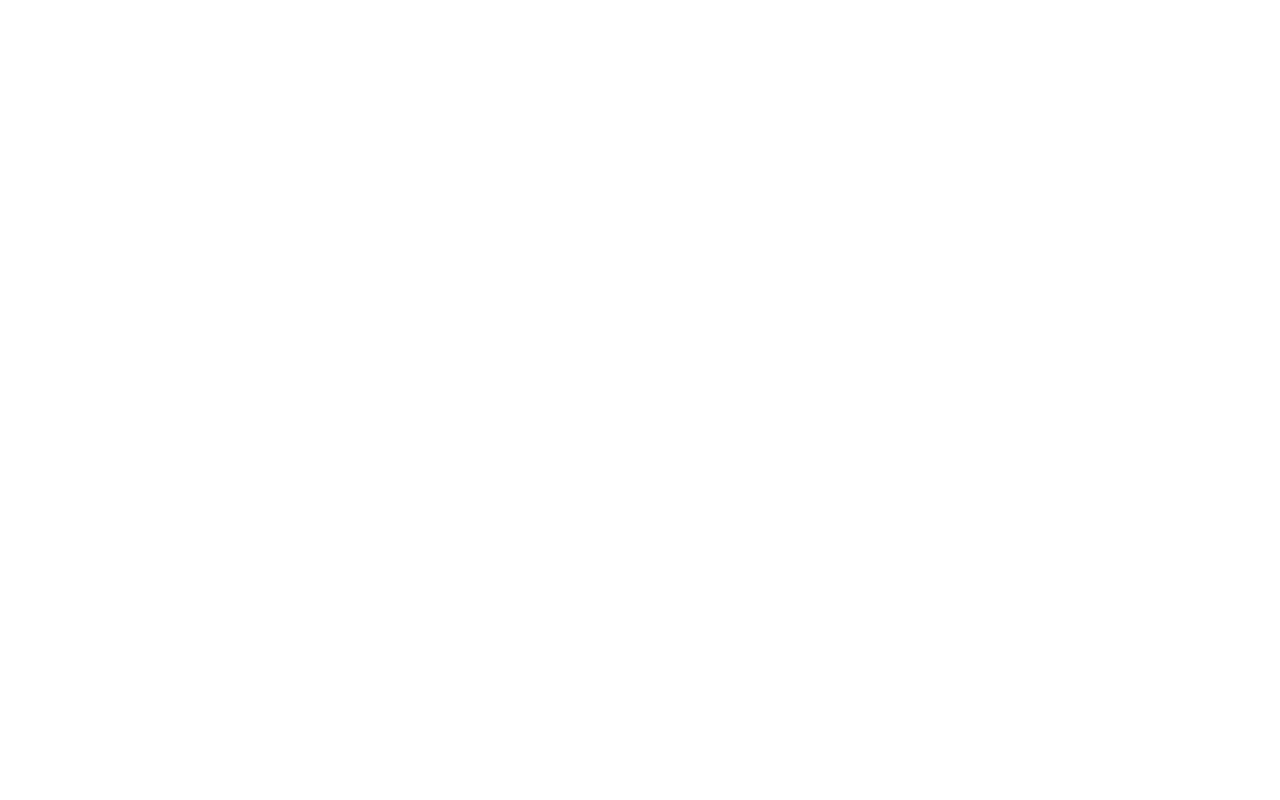
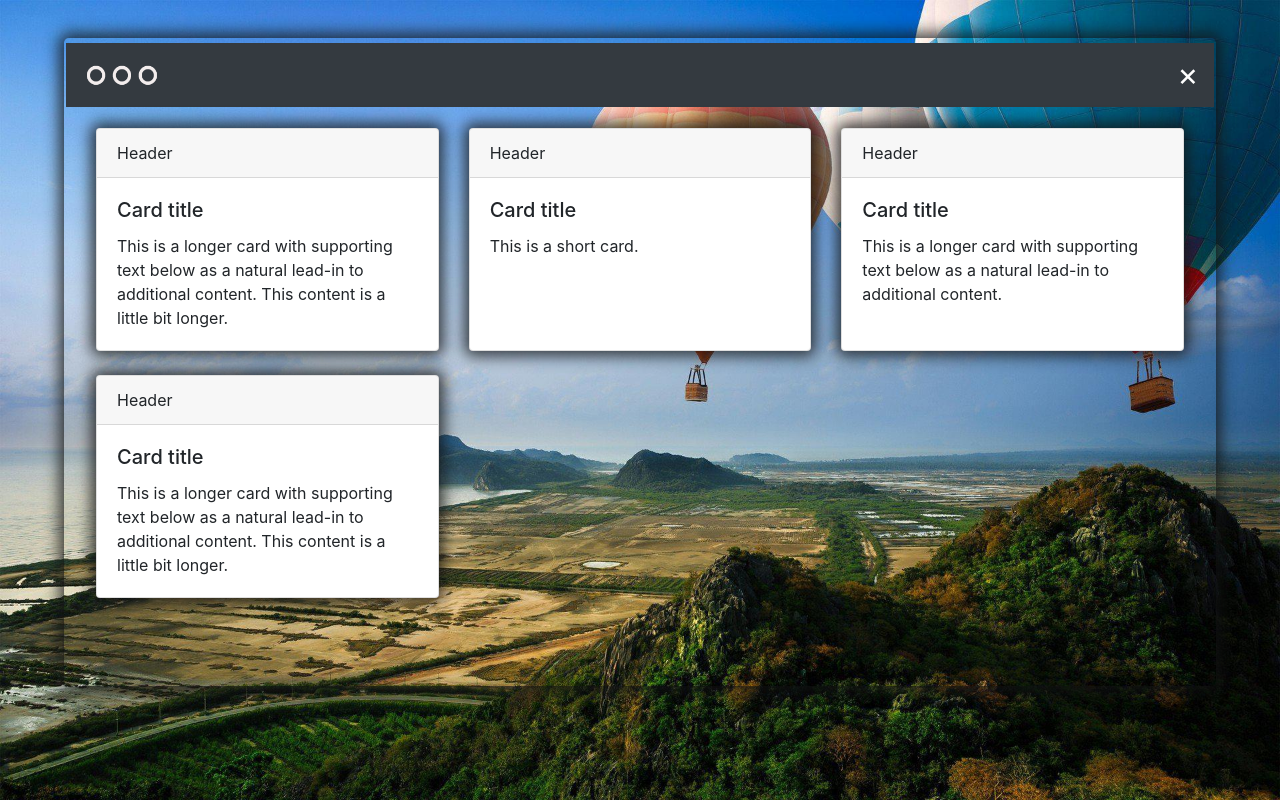
Before and after one commit to elziomm/Hello-World, a plain HTML site: page Web/index.html in a window 1280 px wide. Drawn offline with nearby package versions, Linux system fonts and the light colour scheme.

Commit message:
Criação da página inical web

```diff
--- /dev/null
+++ b/Web/css/style.css
@@ -0,0 +1,30 @@
+* {
+    padding:0;
+    margin:0;
+}
+
+body{
+    background-image: url(../img/bg.jpg);
+    background-repeat: no-repeat;
+    background-size: cover;
+}
+
+.jumbotron{
+    position: relative;
+    margin: 3% 5%;
+    background-color:transparent !important;
+    box-shadow: 0 0 15px 5px rgba(19, 20, 20, 0.8);
+}
+
+.navbar{
+    margin: -5.5% -2.8% 2%;
+}
+
+i{
+    color:white;
+}
+
+.card{
+    box-shadow: 0 0 15px 5px rgba(19, 20, 20, 0.8);
+    perspective: 1000px;
+}
--- a/Web/index.html
+++ b/Web/index.html
@@ -1,11 +1,71 @@
-<!DOCTYPE html>
+<!doctype html>
 <html lang="pt-br">
-<head>
-    <meta charset="UTF-8">
-    <meta name="viewport" content="width=device-width, initial-scale=1.0">
-    <title>Hello World</title>
-</head>
-<body>
+  <head>
+    <!-- Required meta tags -->
+    <meta charset="utf-8">
+    <meta name="viewport" content="width=device-width, initial-scale=1, shrink-to-fit=no">
+    <link rel="stylesheet" type="text/css" href="css/style.css">
+    <link rel="stylesheet" href="https://stackpath.bootstrapcdn.com/bootstrap/4.4.1/css/bootstrap.min.css" integrity="sha384-Vkoo8x4CGsO3+Hhxv8T/Q5PaXtkKtu6ug5TOeNV6gBiFeWPGFN9MuhOf23Q9Ifjh" crossorigin="anonymous">
+    <link href='https://use.fontawesome.com/releases/v5.0.6/css/all.css' rel='stylesheet'>
+    <title>Hello, world!</title>
+  </head>
+  <body>
 
-</body>
+    <div class="jumbotron">
+        <!--Menu Navbar-->
+        <nav class="navbar navbar-dark bg-dark">
+            <a class="navbar-brand">
+                <img src="img/reticencias.png" width="80px">
+            </a>
+            <span aria-hidden="true" style="font-size: 2em; color: white;">&times;</span>
+        </nav>
+
+        <!--Cards de Tarefas-->
+        <div class="row row-cols-1 row-cols-md-3">
+            <div class="col mb-4">
+              <div class="card h-100">
+                <div class="card-header">Header</div>
+                <div class="card-body">
+                  <h5 class="card-title">Card title</h5>
+                  <p class="card-text">This is a longer card with supporting text below as a natural lead-in to additional content. This content is a little bit longer.</p>
+                </div>
+              </div>
+            </div>
+
+            <div class="col mb-4">
+              <div class="card h-100">
+                <div class="card-header">Header</div>
+                <div class="card-body">
+                  <h5 class="card-title">Card title</h5>
+                  <p class="card-text">This is a short card.</p>
+                </div>
+              </div>
+            </div>
+
+            <div class="col mb-4">
+              <div class="card h-100">
+                <div class="card-header">Header</div>
+                <div class="card-body">
+                  <h5 class="card-title">Card title</h5>
+                  <p class="card-text">This is a longer card with supporting text below as a natural lead-in to additional content.</p>
+                </div>
+              </div>
+            </div>
+
+            <div class="col mb-4">
+              <div class="card h-100">
+                <div class="card-header">Header</div>
+                <div class="card-body">
+                  <h5 class="card-title">Card title</h5>
+                  <p class="card-text">This is a longer card with supporting text below as a natural lead-in to additional content. This content is a little bit longer.</p>
+                </div>
+              </div>
+            </div>
+          </div>
+    </div>
+
+    <script src="https://code.jquery.com/jquery-3.4.1.slim.min.js" integrity="sha384-J6qa4849blE2+poT4WnyKhv5vZF5SrPo0iEjwBvKU7imGFAV0wwj1yYfoRSJoZ+n" crossorigin="anonymous"></script>
+    <script src="https://cdn.jsdelivr.net/npm/popper.js@1.16.0/dist/umd/popper.min.js" integrity="sha384-Q6E9RHvbIyZFJoft+2mJbHaEWldlvI9IOYy5n3zV9zzTtmI3UksdQRVvoxMfooAo" crossorigin="anonymous"></script>
+    <script src="https://stackpath.bootstrapcdn.com/bootstrap/4.4.1/js/bootstrap.min.js" integrity="sha384-wfSDF2E50Y2D1uUdj0O3uMBJnjuUD4Ih7YwaYd1iqfktj0Uod8GCExl3Og8ifwB6" crossorigin="anonymous"></script>
+  </body>
 </html>
```
Also changed, not shown: Web/img/bg.jpg (added), Web/img/reticencias.png (added).
